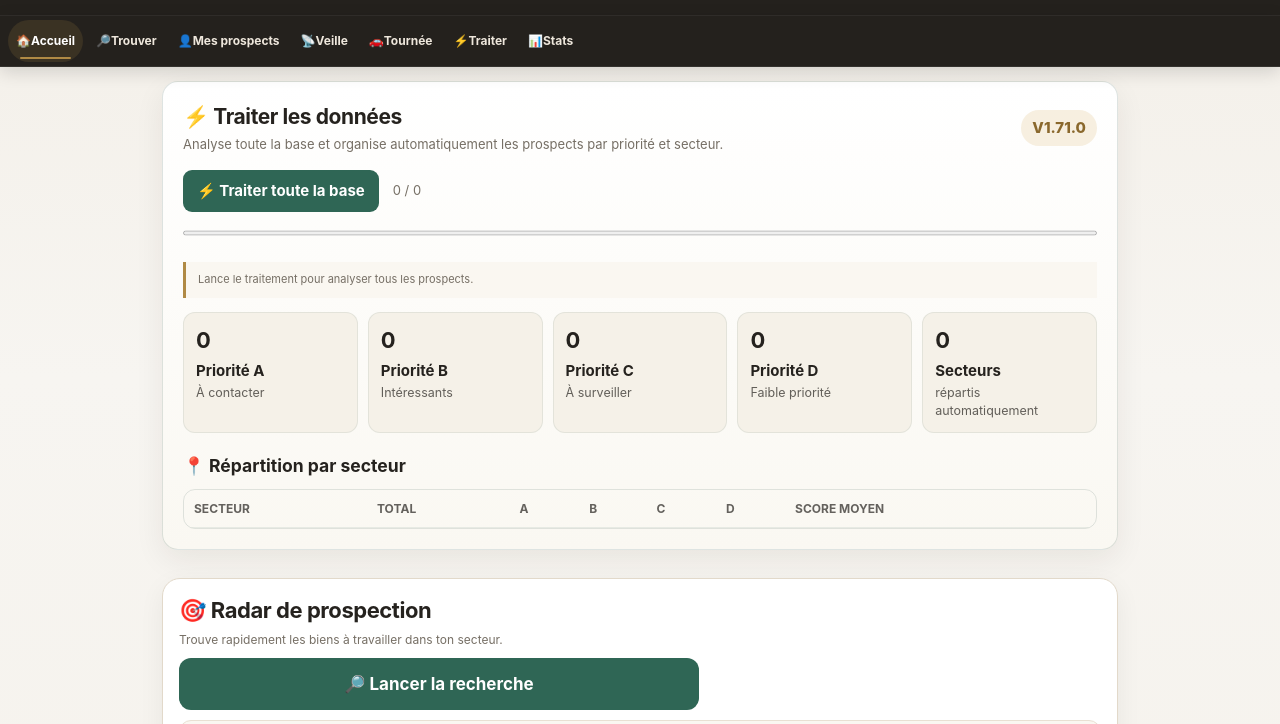
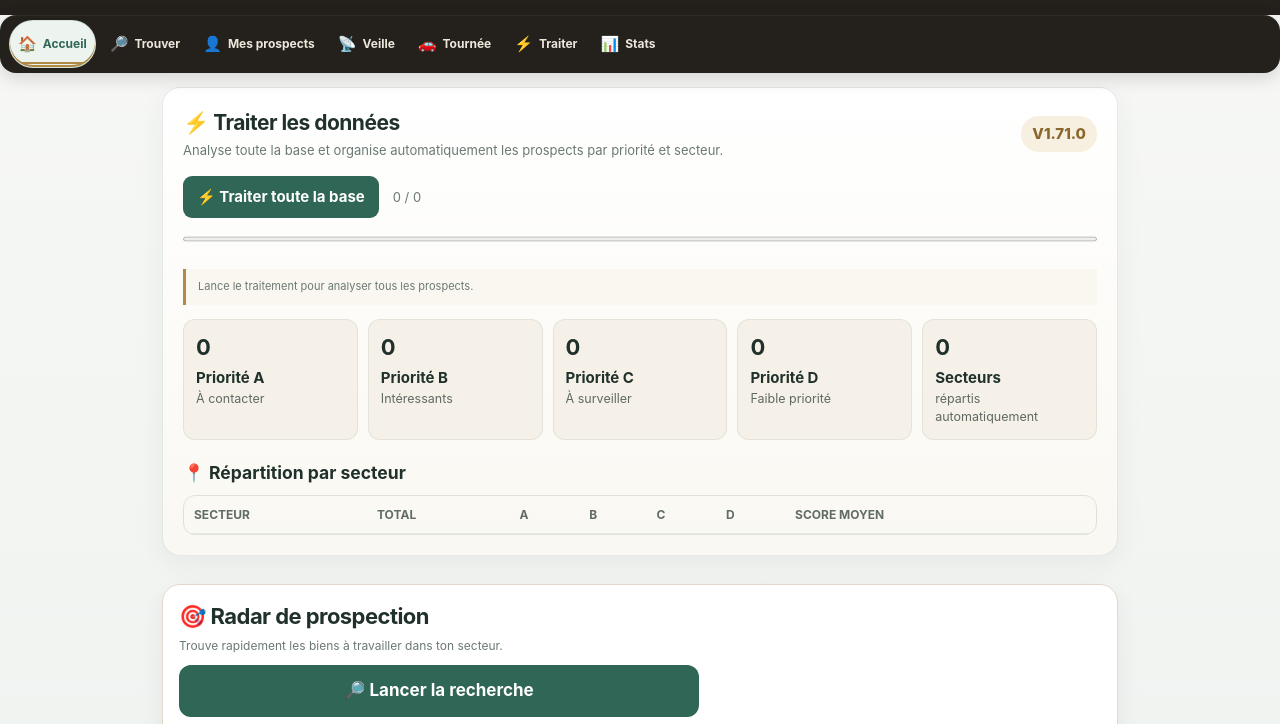
Before and after one commit to RahimBou/jml-prospection, a website: page index.html in a window 1280 px wide. Shown: the part 62-786 px from the top of the page. Drawn offline with nearby package versions, Linux system fonts and the light colour scheme; no server answers.

Commit message:
V1.71: moderniser le design et la palette JML

```diff
--- a/styles.css
+++ b/styles.css
@@ -552,3 +552,14 @@ body{background:linear-gradient(180deg,#f3efe8 0,#f7f5f1 42%,#f5f2ec 100%)}
 /* V1.70 — actions terrain */
 .tour-card-actions{display:flex;gap:7px;flex-wrap:wrap;margin-top:9px}.tour-card-actions .selected{border-color:var(--action);background:#eef4f0}
 @media(max-width:700px){.tour-card-actions button{flex:1}}
+
+/* V1.71 — direction visuelle JML */
+:root{--surface:#ffffff;--surface-soft:#f6f8f6;--line:rgba(25,50,42,.10);--text:#20312b;--muted:#6b7973;--action:#2f6655;--action-dark:#245343;--gold:#b08a45}
+body{background:linear-gradient(180deg,#f7f8f6 0%,#eef2ef 100%);color:var(--text)}
+.workspace-nav{background:rgba(255,255,255,.94);border:1px solid var(--line);box-shadow:0 6px 22px rgba(30,50,43,.06);padding:7px;border-radius:16px;gap:5px;backdrop-filter:blur(8px)}
+.nav-main{display:flex;align-items:center;justify-content:center;gap:6px;border-radius:11px;border:1px solid transparent;padding:9px 11px;color:#56645f;transition:all .16s ease}.nav-main span{font-size:15px}.nav-main b{font-size:12px;font-weight:650}.nav-main:hover{background:#f2f6f3;color:var(--action);transform:translateY(-1px)}.nav-main.active{background:#edf4f0;color:var(--action);border-color:rgba(47,102,85,.12);box-shadow:inset 0 -2px 0 var(--gold)}
+.panel{border:1px solid var(--line);box-shadow:0 8px 28px rgba(31,51,44,.055);border-radius:18px}.panel-title h1,.tour-head h1,.sector-work-head h1,.prospect-detail-head h1{letter-spacing:-.025em}.eyebrow{letter-spacing:.12em;font-weight:750;color:var(--gold)}
+.primary{background:var(--action);border-color:var(--action)}.primary:hover{background:var(--action-dark);border-color:var(--action-dark)}.ghost{border-color:rgba(47,102,85,.16)}.ghost:hover{border-color:var(--action);background:#f2f6f3}
+.card,.tour-card,.detail-card,.sector-prospect-card{border-color:var(--line);box-shadow:0 4px 16px rgba(31,51,44,.045);border-radius:14px}.card:hover,.tour-card:hover,.sector-prospect-card:hover{box-shadow:0 8px 22px rgba(31,51,44,.075);transform:translateY(-1px)}
+.crm-workbar,.sector-selection-bar{background:linear-gradient(135deg,#f0f5f1,#f7f8f6);border-color:rgba(47,102,85,.12);border-radius:14px}
+@media(max-width:700px){.workspace-nav{position:sticky;top:8px;z-index:20;overflow-x:auto;justify-content:flex-start}.nav-main{min-width:max-content;padding:8px 10px}.nav-main b{font-size:11px}.panel{border-radius:15px;box-shadow:0 5px 18px rgba(31,51,44,.05)}}
```
